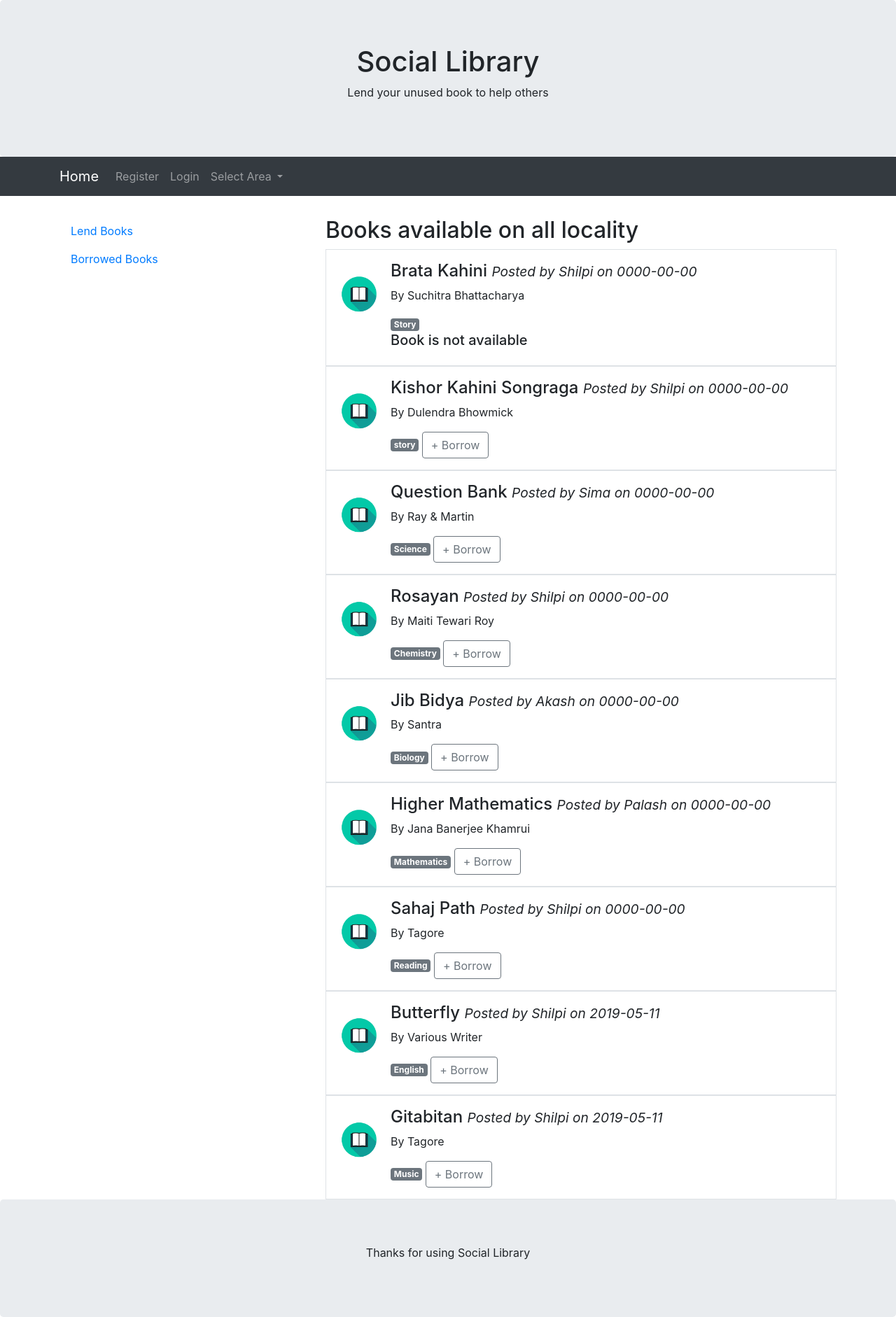
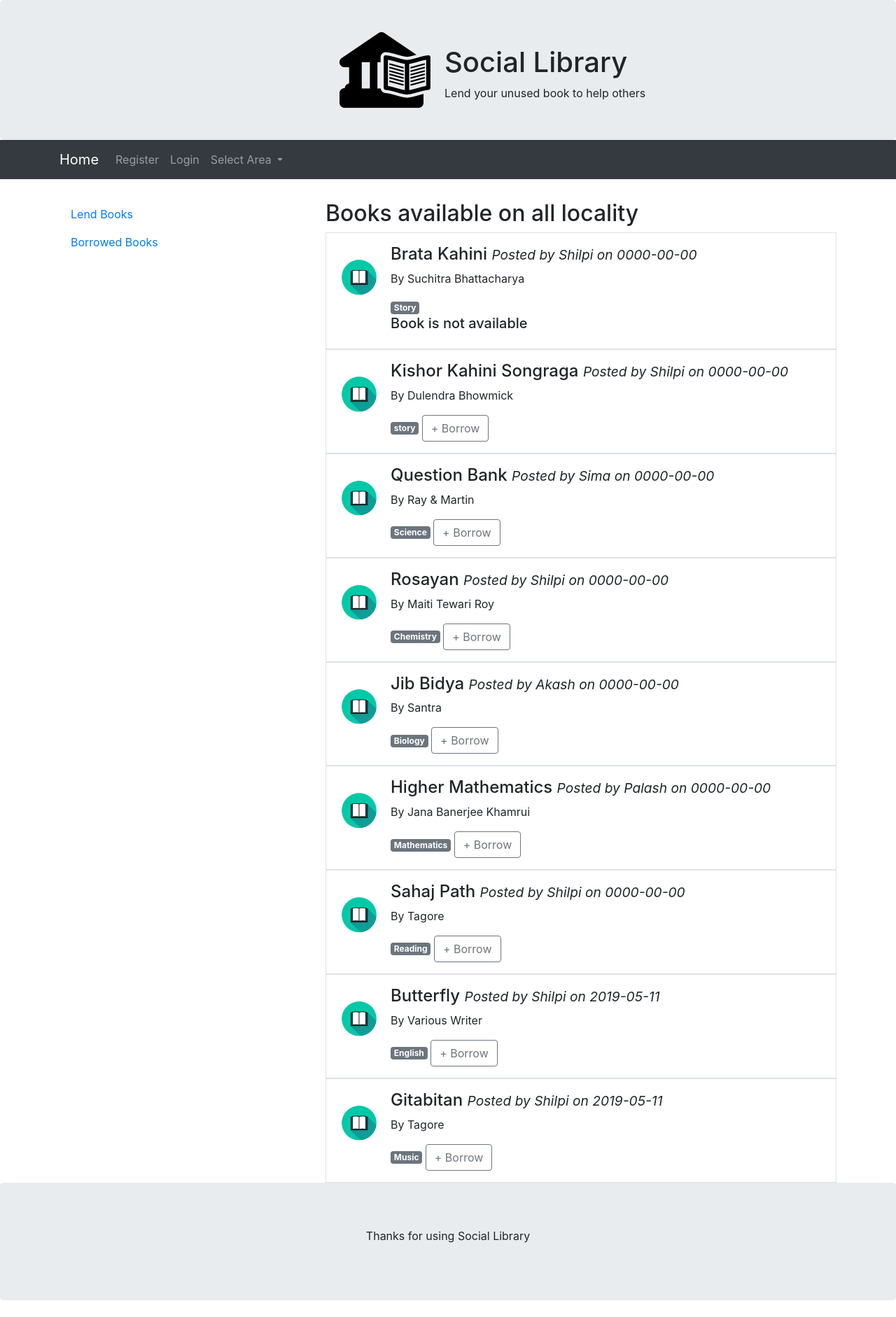
Before and after one commit to shilpi-datta/Social-Library, a PHP site: page /index.php in a window 1280 px wide. Shown: the whole page at 70% size. After the commit the page ends 1858 px from the top, so only its background shows below. Run offline with PHP 8.4, Linux system fonts and the light colour scheme; data comes from the database, SQL or seed files in the repository.

Commit message:
Library header image added

```diff
--- a/top.php
+++ b/top.php
@@ -1,6 +1,15 @@
-<div class="jumbotron text-center" style="margin-bottom:0">
-    <h1>Social Library</h1>
-    <p>Lend your unused book to help others</p>
+<div class="jumbotron" style="margin:0;padding:0">
+    <div class="container">
+        <div class="row">
+            <div class="col">
+                <img src="images/library-icon.png" style="float:right">
+            </div>
+            <div class="col" style="float:left;padding-top:65px;margin-left:-40px">
+                <h1>Social Library</h1>
+                <p>Lend your unused book to help others</p>
+            </div>
+        </div>
+    </div>
 </div>
 
 <!-- Content here -->
```
Also changed, not shown: images/library-icon.png (added).
